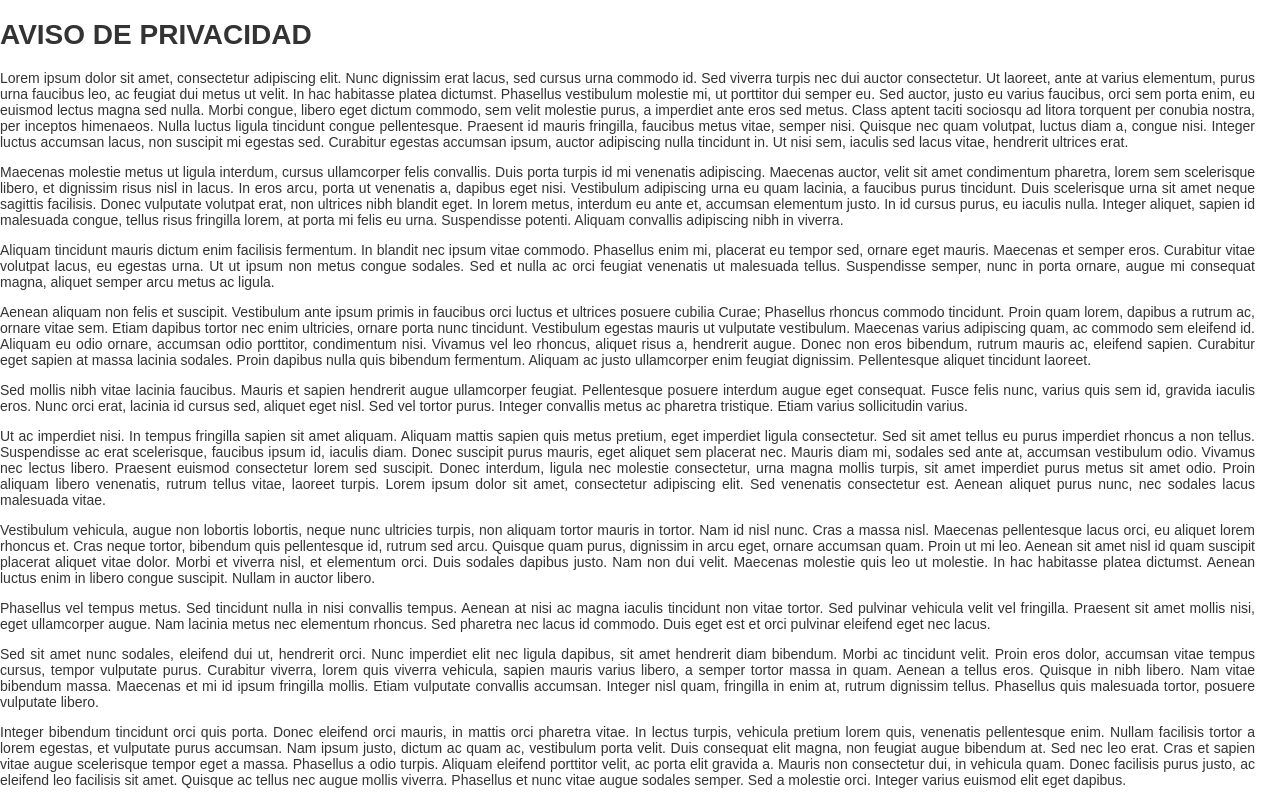
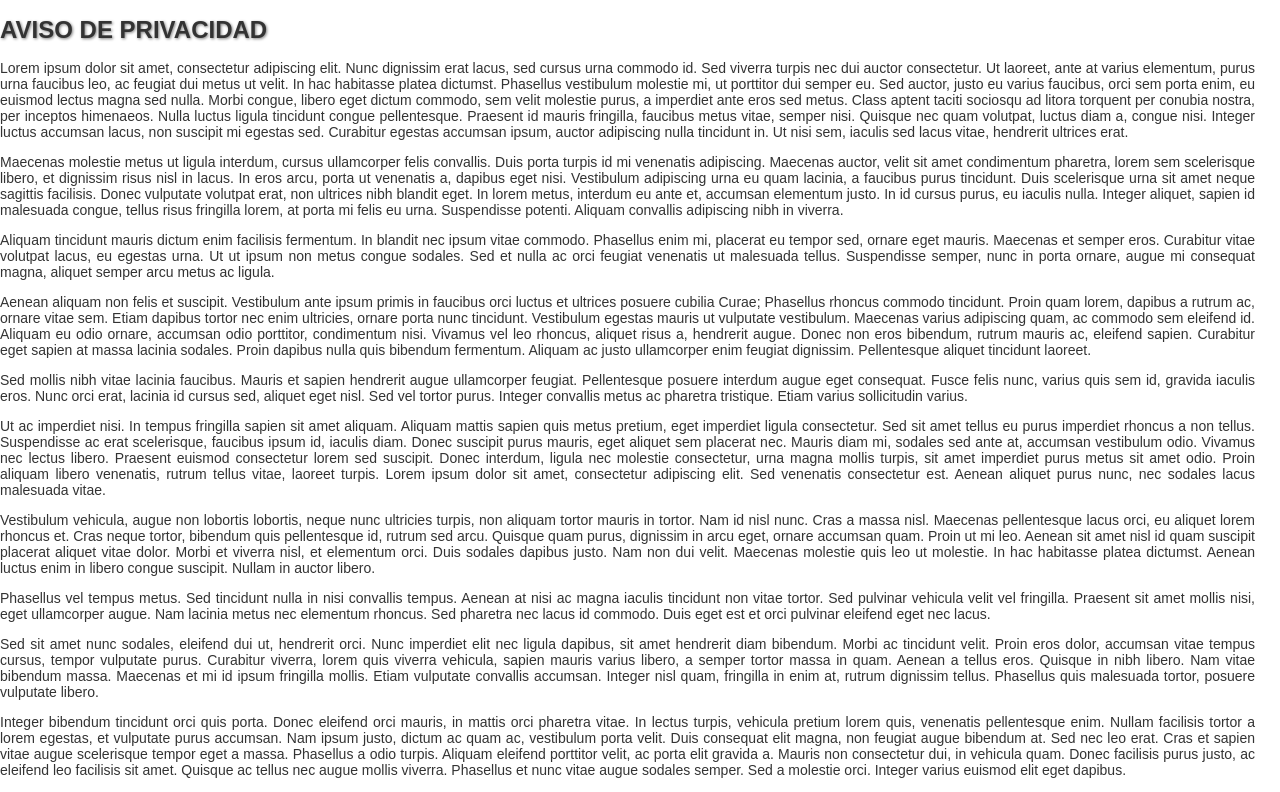
Before and after one commit to fmagrosoto/aviso-de-privacidad, a plain HTML site: page AVISO/aviso.html in a window 1280 px wide. Shown: the top 792 px of the page. Drawn offline with Linux system fonts and the light colour scheme.

Commit message:
Corrección de estilos para el iframe

```diff
--- a/AVISO/aviso.css
+++ b/AVISO/aviso.css
@@ -60,15 +60,29 @@
 
 /* ===== IFRAME ===== */
 
-body {
+#aviso-privacidad {
 	margin: 0;
 	padding: 0 25px 0 0;
 	background: white;
 	color: rgb(51,51,51);
-	font-size: 14px;
+	font-size: 100%;
 	font-family: sans-serif;
 }
 
-p {
+#aviso-privacidad h1,
+#aviso-privacidad h2 {
+	text-shadow: 1px 1px 3px gray;
+}
+
+#aviso-privacidad h1 {
+	font-size: 1.5em;
+}
+
+#aviso-privacidad h2 {
+	font-size: 1.25em;
+}
+
+#aviso-privacidad p {
 	text-align: justify;
+	font-size: .875em;
 }
--- a/AVISO/aviso.html
+++ b/AVISO/aviso.html
@@ -6,7 +6,7 @@
 		<meta name='description' content='El Aviso de Privacidad de cada página' />
 		<link rel="stylesheet" type="text/css" href="aviso.css">
 	</head>
-	<body>
+	<body id='aviso-privacidad'>
 		<!-- texto para el aviso de privacidad -->
 		<h1>AVISO DE PRIVACIDAD</h1>
 
```
